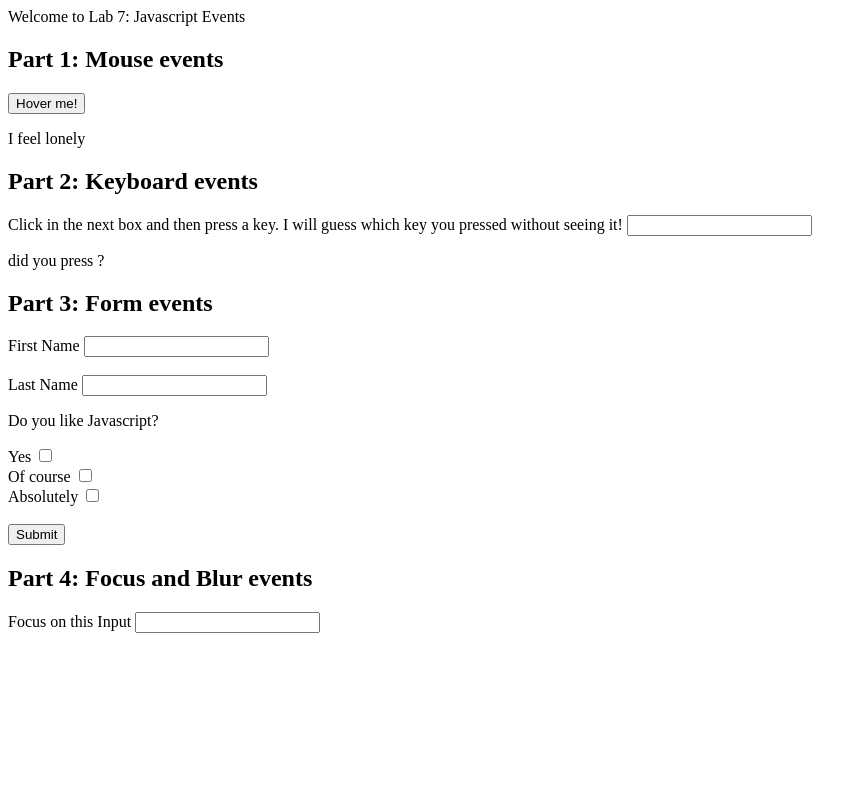
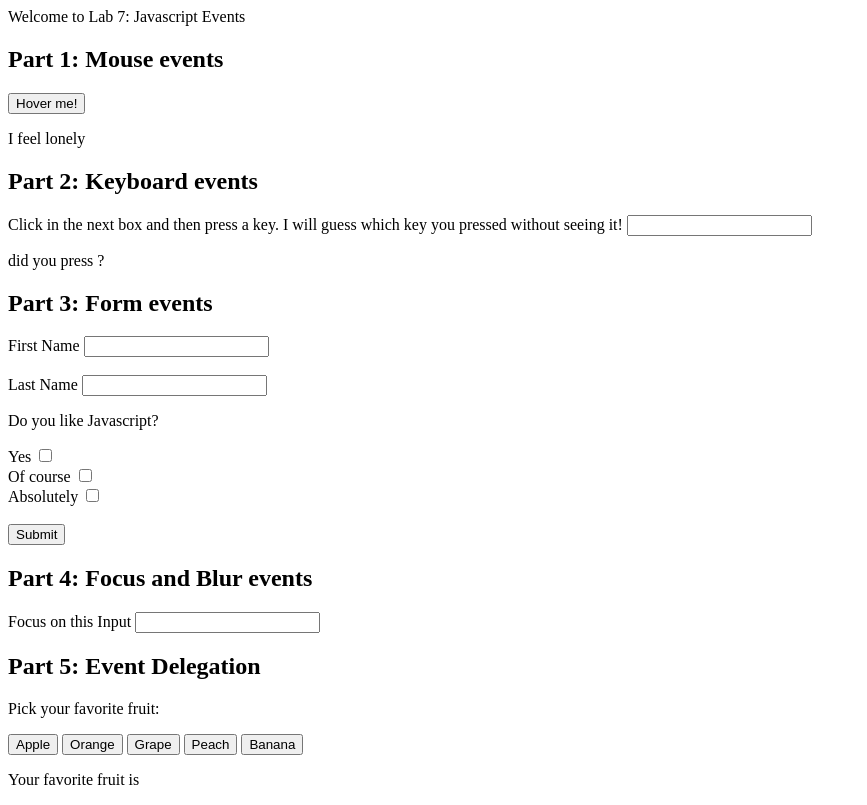
Before and after one commit to JosephNahas/Javascript-Events, a plain HTML site: page index.html in a window 1280 px wide. Shown: the whole page, without its empty margins (0-867 px from the left). Drawn offline with Linux system fonts and the light colour scheme.

Commit message:
Added Event Delegation

```diff
--- a/index.html
+++ b/index.html
@@ -89,6 +89,26 @@
 
     </section>
 
+    <section>
+
+        <h1>Part 5: Event Delegation</h1>
+
+        <p>Pick your favorite fruit:</p>
+
+        <div id="fruits">
+
+            <button>Apple</button>
+            <button>Orange</button>
+            <button>Grape</button>
+            <button>Peach</button>
+            <button>Banana</button>
+
+        </div>
+
+        <p>Your favorite fruit is <span id="favorite-fruit"></span></p>
+
+    </section>
+
 </body>
 
 </html>
--- a/script.js
+++ b/script.js
@@ -48,3 +48,11 @@ focusInput.addEventListener('focus', function() {
 focusInput.addEventListener('blur', function(){
     focusResult.innerHTML = 'Focus lost!';
 });
+
+let fruits = document.getElementById('fruits');
+let favoriteFruit = document.getElementById('favorite-fruit');
+
+fruits.addEventListener('click', function(event){
+    if (event.target.tagName === 'BUTTON')
+        favoriteFruit.innerHTML = event.target.innerHTML;
+});
```
